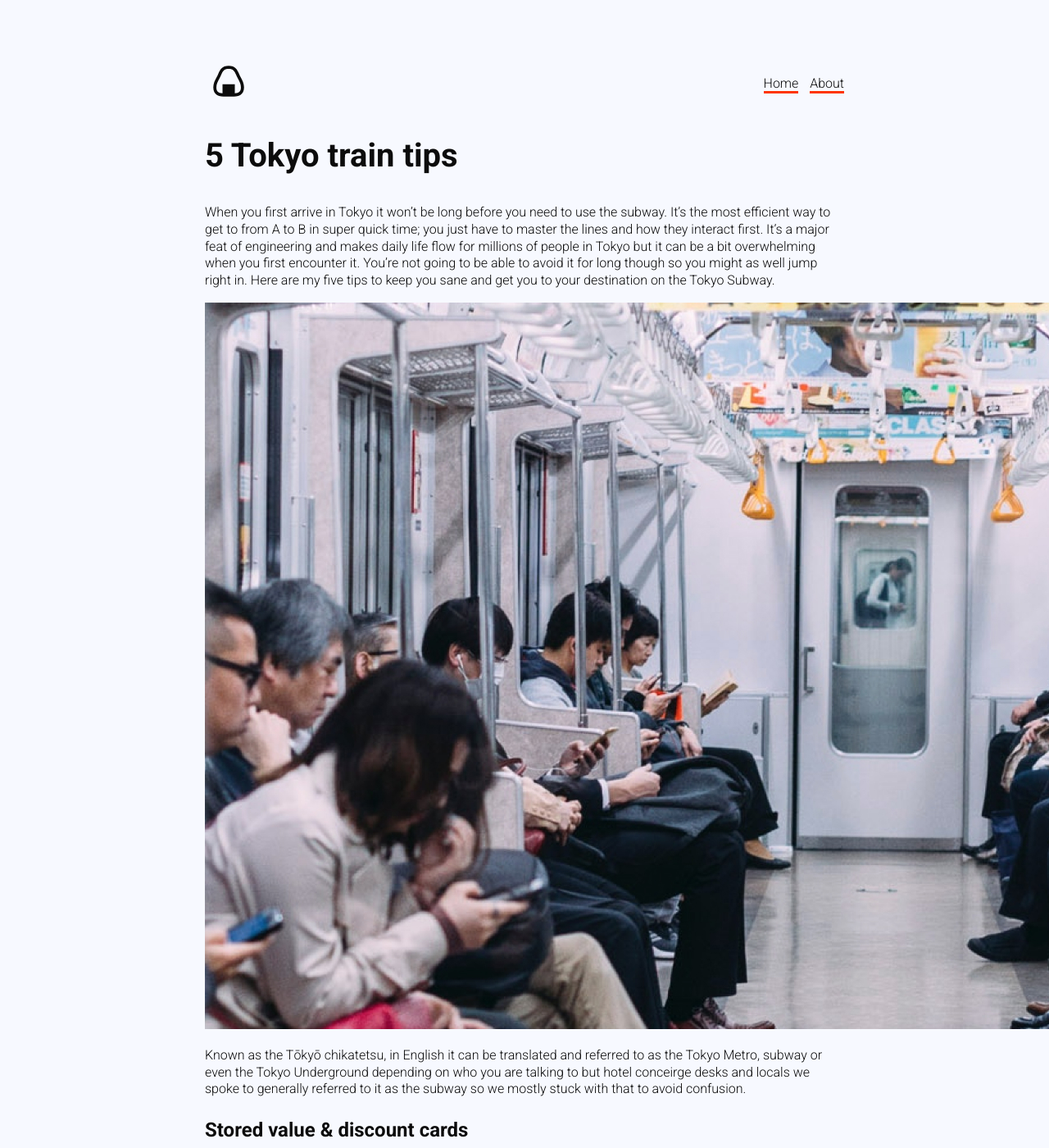
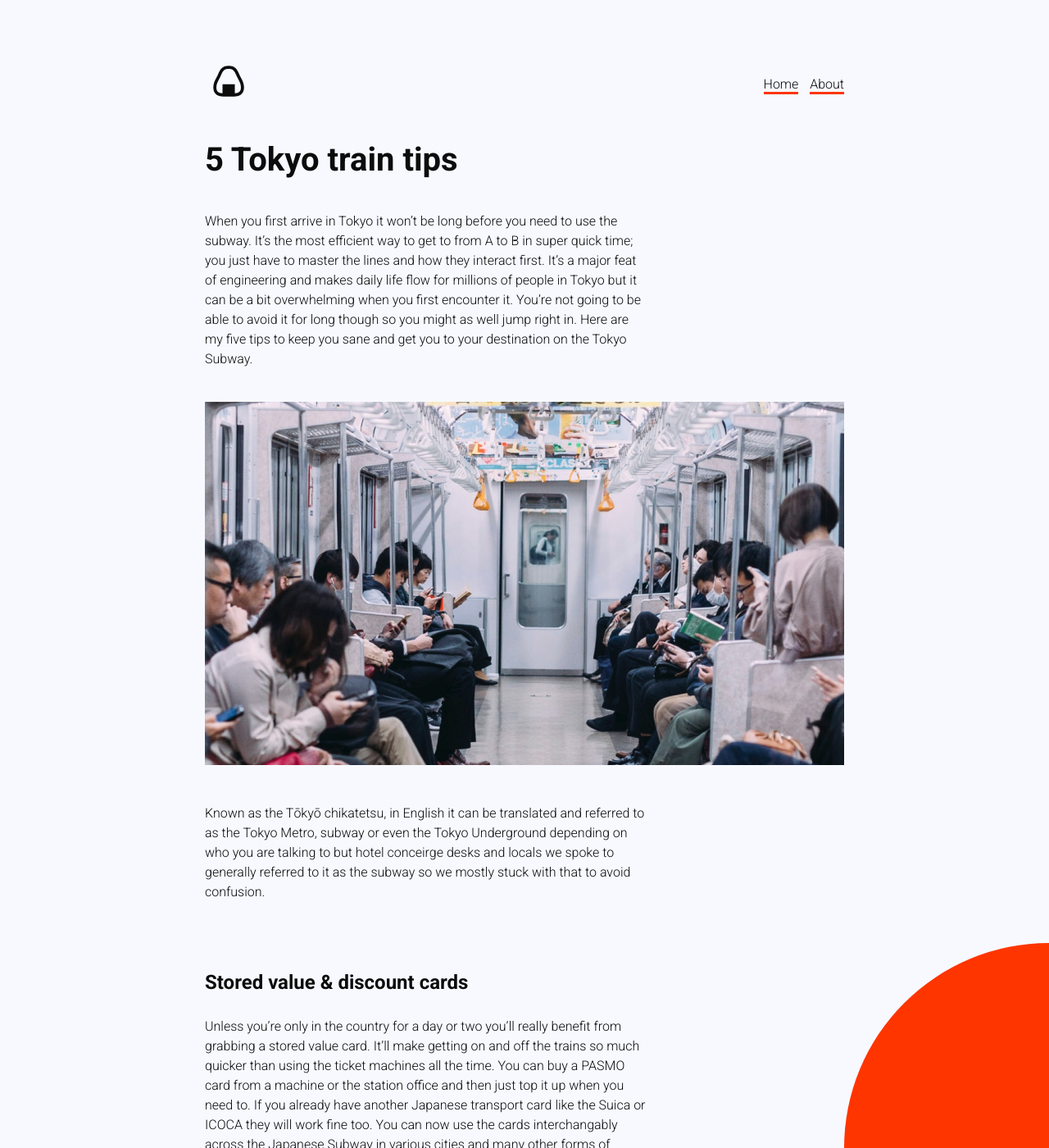
Before and after one commit to allan-mcevoy/anightinjapan, a Jekyll site: the page built from _posts/2018-11-02-tokyo-train-tips.md, in a window 1280 px wide and 1400 px high. Shown: the whole window at 82% size. Built offline with Jekyll 4.4.1, drawn with Linux system fonts in a browser that asks for light colours.

Commit message:
post updated styles

```diff
--- a/_layouts/post.html
+++ b/_layouts/post.html
@@ -4,4 +4,6 @@
 
 <h2>{{ page.title }}</h2>
 
-{{ content }}
+<div class="post">
+    {{ content }}
+</div>
--- a/assets/css/app.scss
+++ b/assets/css/app.scss
@@ -14,7 +14,7 @@
 
     font-family: $typography;
     font-weight: 300;
-    line-height: 1.3;
+    line-height: 1.5;
 
     max-width: 780px;
     margin: 80px auto 80px auto;
@@ -77,4 +77,20 @@
     width: 500px;
     height: 500px;
     border-radius: 50%;
+    background-color: $red;
 }
+
+div.post {
+    h3 {
+        margin-top: 80px;
+    }
+
+    p {
+        max-width: 540px;
+        margin-bottom: 40px;
+    }
+
+    img {
+        max-width: 780px;
+    }
+}
```
